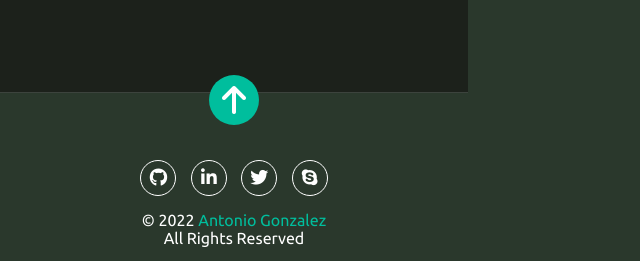
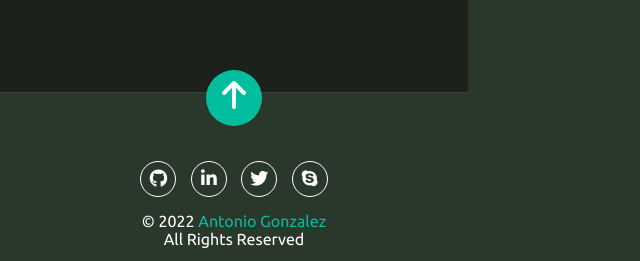
Before and after one commit to agonzalezf87/agonzalezf87.dev, a React (Vite) app: page / in a window 1280 px wide. Shown: the part 2910-3171 px from the top of the page, without its empty margins (0-640 px from the left). Built offline with nearby package versions, Linux system fonts and the light colour scheme.

Commit message:
Fixed footer size and child layout.

```diff
--- a/src/styles/Footer.component.css
+++ b/src/styles/Footer.component.css
@@ -21,20 +21,20 @@
   height: 100%;
   display: flex;
   flex-direction: column;
-  justify-content: center;
+  justify-content: flex-start;
   align-items: center;
   padding: 0;
 }
 
 .Footer__topBtn {
-  width: 50px;
-  height: 50px;
+  width: 56px;
+  height: 56px;
   background-color: var(--brand-color);
   display: flex;
   justify-content: center;
   align-items: center;
   border-radius: 50%;
-  margin-top: -35px;
+  margin-top: -23px;
 }
 
 .Footer__social {
```
